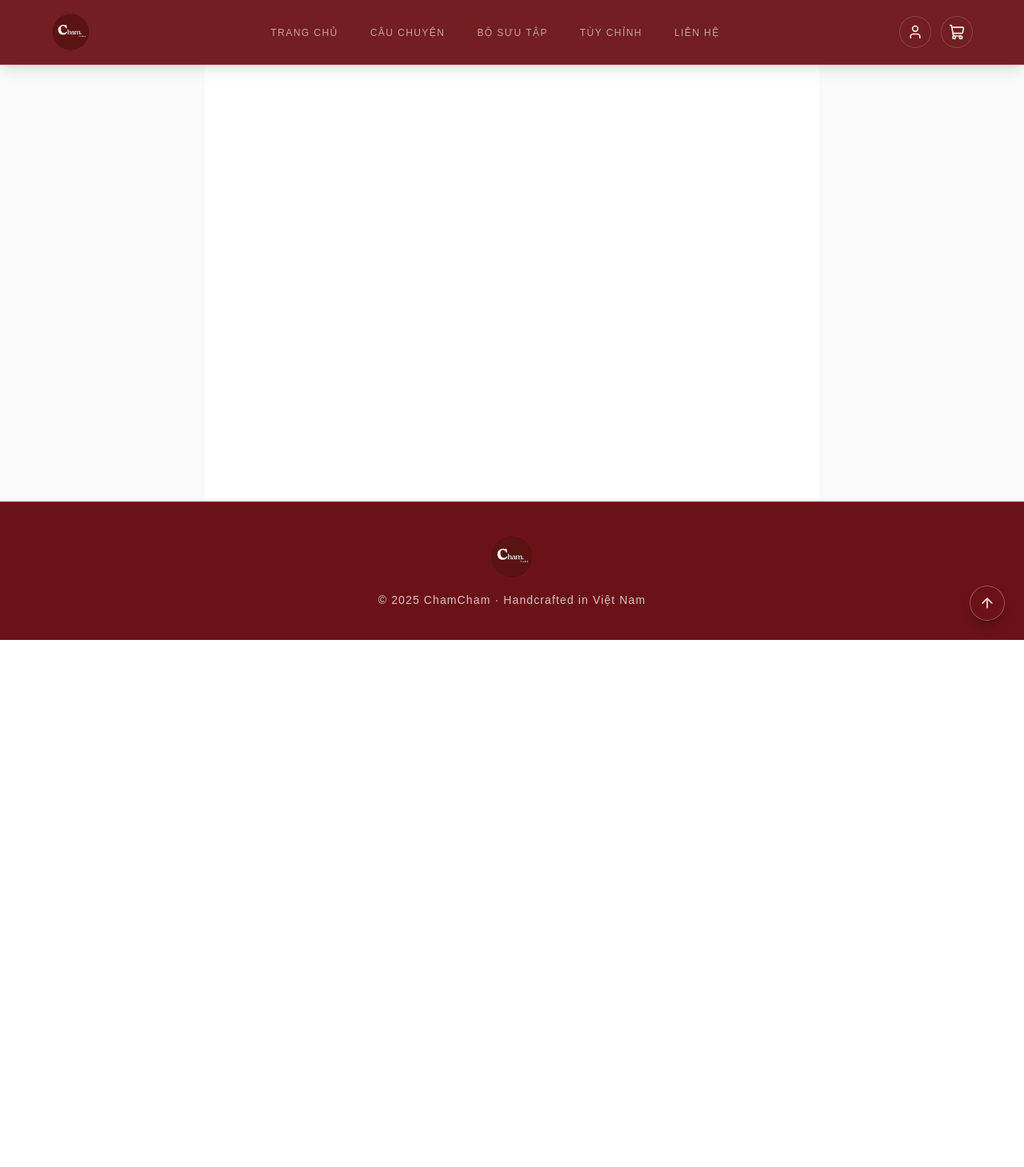
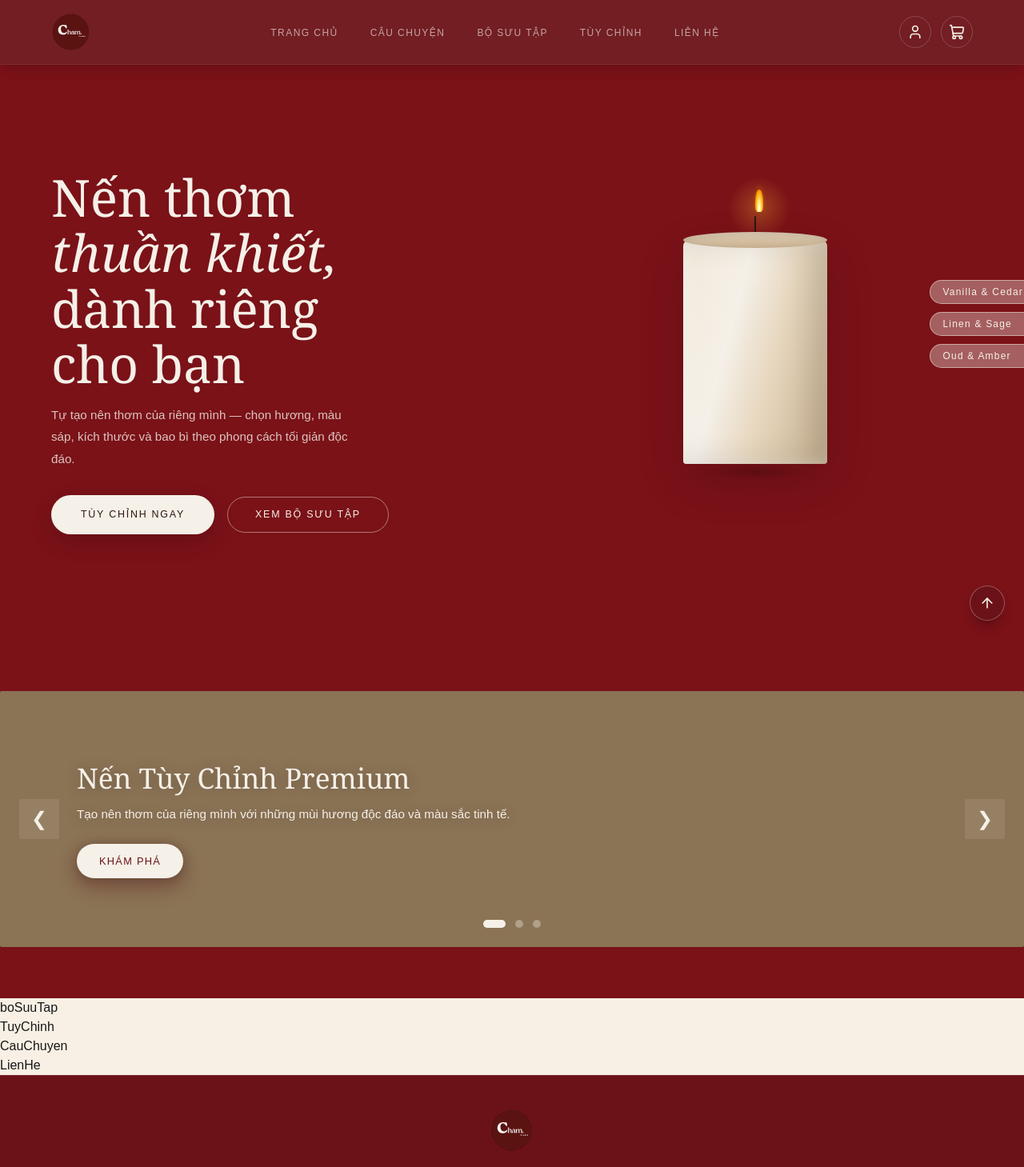
Before and after one commit to time-city/shop_nenthom, a Next.js app in the folder project/: page / in a window 1280 px wide. Shown: the top 1459 px of the page at 80% size. Before the commit the page ends 800 px from the top, so only its background shows below. Built offline with nearby package versions, Linux system fonts and the light colour scheme.

Commit message:
fix benner

```diff
--- a/project/src/app/page.tsx
+++ b/project/src/app/page.tsx
@@ -1,10 +1,36 @@
-import Image from "next/image";
+import TrangChu from "./(client)/trangChu/page";
+import BoSuuTap from "./(client)/boSuuTap/page";
+import TuyChinh from "./(client)/tuyChinh/page";
+import CauChuyen from "./(client)/cauChuyen/page";
+import LienHe from "./(client)/lienHe/page";
 
 export default function Home() {
   return (
-    <div className="flex flex-col flex-1 items-center justify-center bg-zinc-50 font-sans dark:bg-black">
-      <main className="flex flex-1 w-full max-w-3xl flex-col items-center justify-between py-32 px-16 bg-white dark:bg-black sm:items-start">
-      </main>
-    </div>
+    <main className="flex flex-1 flex-col bg-[#F8F0E4]">
+      {/* 1. Trang chủ (Hero + Banner) */}
+      <TrangChu />
+
+      {/* 2. Bộ sưu tập */}
+      <section id="boSuuTap" className="scroll-mt-20">
+        <BoSuuTap />
+      </section>
+
+      {/* 3. Tùy chỉnh (Hỗ trợ cả hashtag #tuyChinh và #tuVan) */}
+      <section id="tuyChinh" className="scroll-mt-20">
+        <div id="tuVan">
+          <TuyChinh />
+        </div>
+      </section>
+
+      {/* 4. Câu chuyện */}
+      <section id="cauChuyen" className="scroll-mt-20">
+        <CauChuyen />
+      </section>
+
+      {/* 5. Liên hệ */}
+      <section id="lienHe" className="scroll-mt-20">
+        <LienHe />
+      </section>
+    </main>
   );
 }
--- a/project/test-prisma.ts
+++ b/project/test-prisma.ts
@@ -1,13 +1,21 @@
 import { PrismaClient } from '@prisma/client';
+
+const getErrorMessage = (error: unknown) =>
+  error instanceof Error ? error.message : String(error);
+
 try {
   const p1 = new PrismaClient({});
+  void p1;
   console.log("Empty object works");
 } catch(e) {
-  console.error("Empty object failed:", e.message);
+  console.error("Empty object failed:", getErrorMessage(e));
 }
 try {
-  const p2 = new PrismaClient({ datasourceUrl: process.env.DATABASE_URL });
+  const p2 = new PrismaClient({
+    datasourceUrl: process.env.DATABASE_URL,
+  } as ConstructorParameters<typeof PrismaClient>[0]);
+  void p2;
   console.log("datasourceUrl works");
 } catch(e) {
-  console.error("datasourceUrl failed:", e.message);
+  console.error("datasourceUrl failed:", getErrorMessage(e));
 }
```
